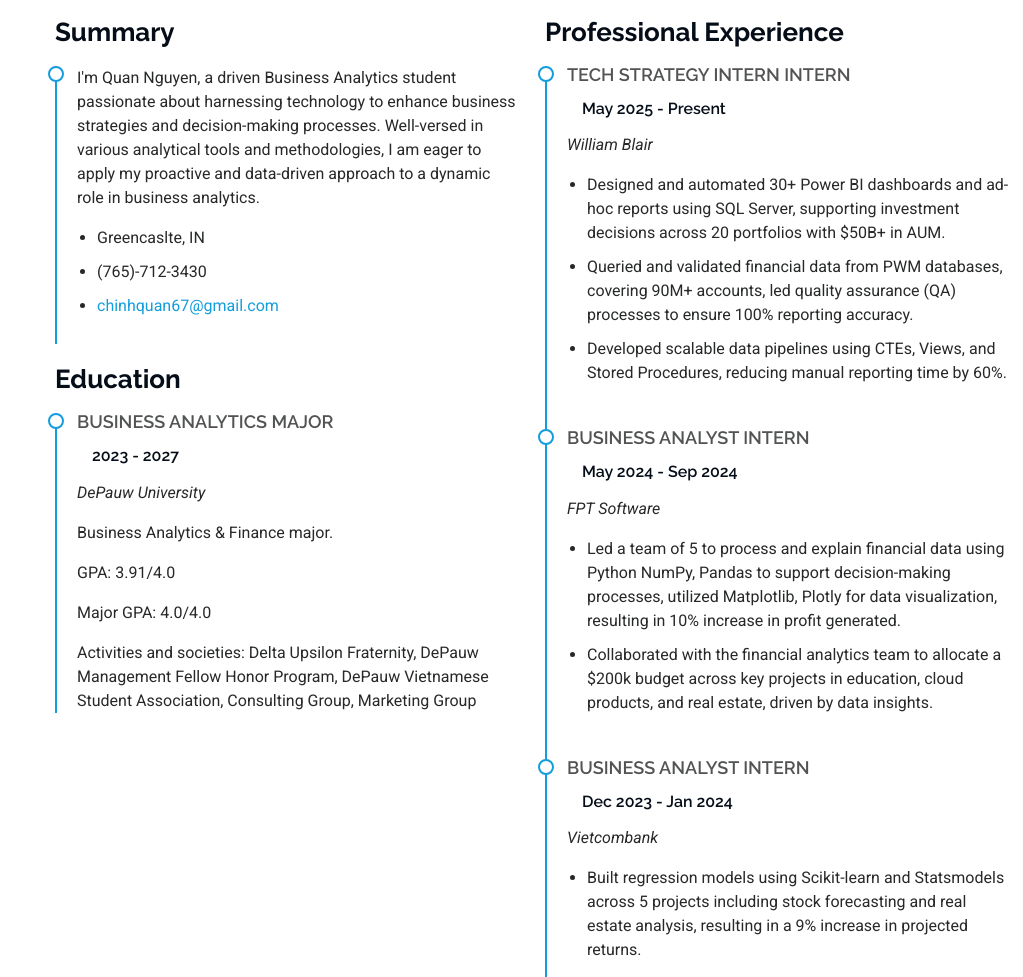
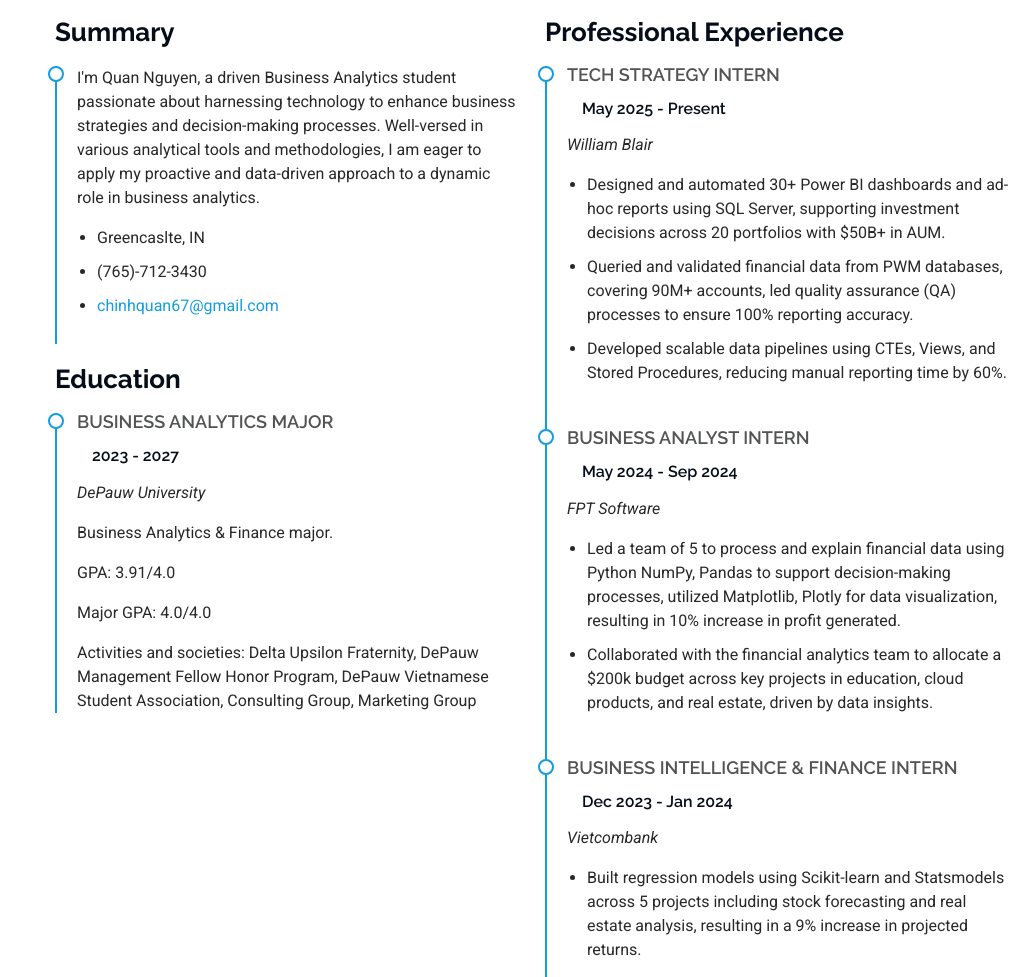
Before and after one commit to chinhquan6/web2, a plain HTML site: page index.html in a window 1280 px wide. Shown: the part 1951-2928 px from the top of the page, without its empty margins (257-1280 px from the left). Drawn offline with Linux system fonts and the light colour scheme.

Commit message:
Update index.html

```diff
--- a/index.html
+++ b/index.html
@@ -224,7 +224,7 @@
             <h3 class="resume-title">Professional Experience</h3>
 
 	    <div class="resume-item">
-              <h4>Tech Strategy Intern Intern</h4>
+              <h4>Tech Strategy Intern</h4>
               <h5>May 2025 - Present</h5>
               <p><em>William Blair </em></p>
               <ul>
@@ -245,7 +245,7 @@
             </div><!-- Edn Resume Item -->
 
             <div class="resume-item">
-              <h4>Business Analyst Intern</h4>
+              <h4>Business Intelligence & Finance Intern</h4>
               <h5>Dec 2023 - Jan 2024</h5>
               <p><em>Vietcombank</em></p>
               <ul>
```
